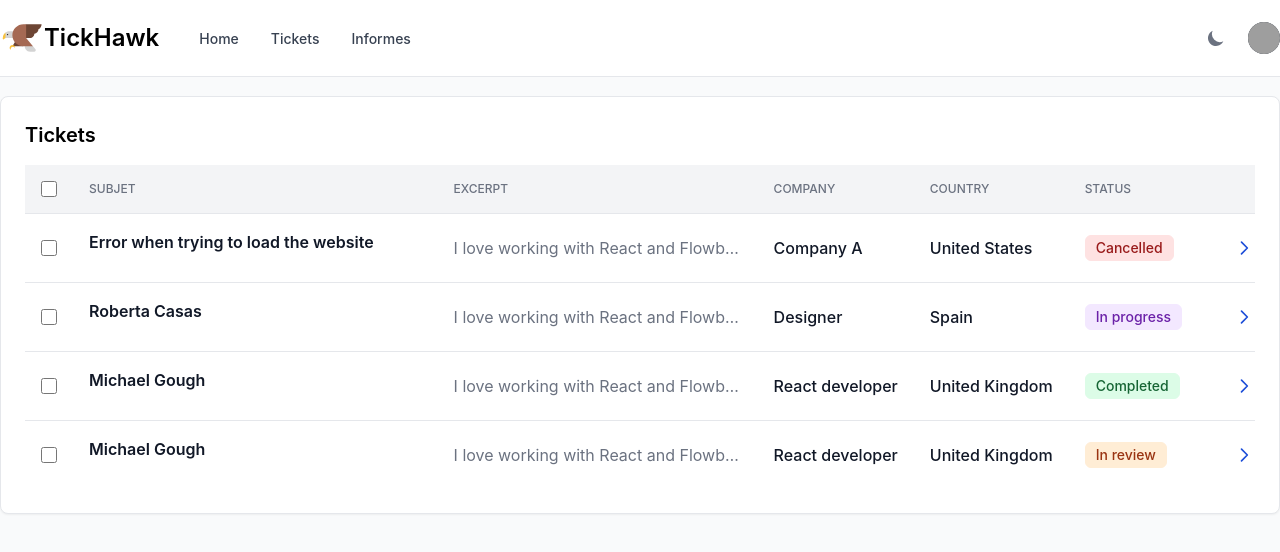
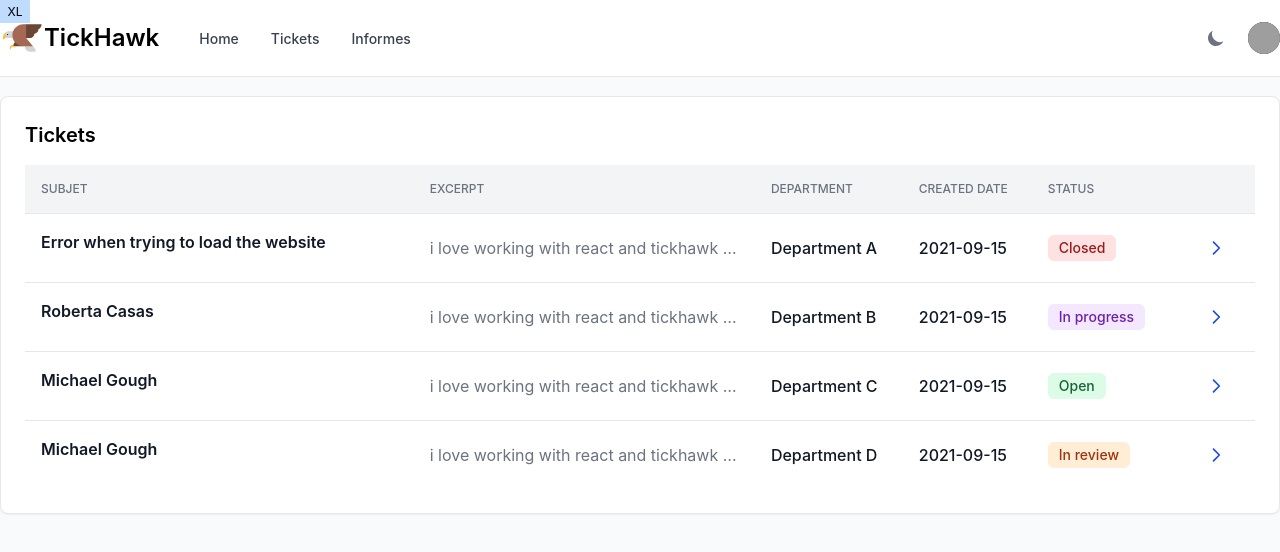
Before and after one commit to weiss-aviam/TickHawk, a React (Create React App) app in the folder app/: page / in a window 1280 px wide. Shown: the top 552 px of the page. Built offline with nearby package versions, Linux system fonts and the light colour scheme; grey boxes are pictures that could not be loaded.

Commit message:
feat: add TwSizeIndicator component for development environment; update tailwind config with custom utilities and enhance home page layout

```diff
--- a/app/src/components/TwSizeIndicator.tsx
+++ b/app/src/components/TwSizeIndicator.tsx
@@ -5,7 +5,7 @@ function TwSizeIndicator() {
 	const isDev = process.env.NODE_ENV === "development";
 
   return isDev ? (
-				<div className="fixed top-0 left-0 z-50 flex w-[30px] items-center justify-center bg-gray-200 py-[2.5px] text-[12px] uppercase text-black sm:bg-red-200 md:bg-yellow-200 lg:bg-green-200 xl:bg-blue-200 2xl:bg-pink-200">
+				<div className="fixed top-0 left-0 z-[100] flex w-[30px] items-center justify-center bg-gray-200 py-[2.5px] text-[12px] uppercase text-black sm:bg-red-200 md:bg-yellow-200 lg:bg-green-200 xl:bg-blue-200 2xl:bg-pink-200">
 					<span className="block sm:hidden">all</span>
 					<span className="hidden sm:block md:hidden">sm</span>
 					<span className="hidden md:block lg:hidden">md</span>
--- a/app/src/components/customer/TicketList.tsx
+++ b/app/src/components/customer/TicketList.tsx
@@ -4,9 +4,9 @@ function StatusBadge ({ status }: { status: string }) {
   let color = ''
   let text = ''
   switch (status) {
-    case 'completed':
+    case 'open':
       color = 'green'
-      text = 'Completed'
+      text = 'Open'
       break
     case 'in-progress':
       color = 'purple'
@@ -16,9 +16,9 @@ function StatusBadge ({ status }: { status: string }) {
       color = 'orange'
       text = 'In review'
       break
-    case 'cancelled':
+    case 'closed':
       color = 'red'
-      text = 'Cancelled'
+      text = 'Closed'
       break
     default:
       color = 'gray'
@@ -39,17 +39,6 @@ function TicketList () {
     <table className='min-w-full divide-y divide-gray-200 table-fixed dark:divide-gray-600'>
       <thead className='bg-gray-100 dark:bg-gray-700'>
         <tr>
-          <th scope='col' className='p-4'>
-            <div className='flex items-center'>
-              <input
-                id='checkbox-all'
-                aria-describedby='checkbox-1'
-                type='checkbox'
-                className='w-4 h-4 border-gray-300 rounded bg-gray-50 focus:ring-3 focus:ring-primary-300 dark:focus:ring-primary-600 dark:ring-offset-gray-800 dark:bg-gray-700 dark:border-gray-600'
-              />
-              <label className='sr-only'>checkbox</label>
-            </div>
-          </th>
           <th
             scope='col'
             className='p-4 text-xs font-medium text-left text-gray-500 uppercase dark:text-gray-400'
@@ -58,21 +47,21 @@ function TicketList () {
           </th>
           <th
             scope='col'
-            className='p-4 text-xs font-medium text-left text-gray-500 uppercase dark:text-gray-400'
+            className='p-4 text-xs font-medium text-left text-gray-500 uppercase dark:text-gray-400 hidden xl:display-revert'
           >
             Excerpt
           </th>
           <th
             scope='col'
-            className='p-4 text-xs font-medium text-left text-gray-500 uppercase dark:text-gray-400'
+            className='p-4 text-xs font-medium text-left text-gray-500 uppercase dark:text-gray-400 hidden lg:display-revert'
           >
-            Company
+            Department
           </th>
           <th
             scope='col'
-            className='p-4 text-xs font-medium text-left text-gray-500 uppercase dark:text-gray-400'
+            className='p-4 text-xs font-medium text-left text-gray-500 uppercase dark:text-gray-400 hidden lg:display-revert'
           >
-            Country
+            Created date
           </th>
           <th
             scope='col'
@@ -88,17 +77,6 @@ function TicketList () {
       </thead>
       <tbody className='bg-white divide-y divide-gray-200 dark:bg-gray-800 dark:divide-gray-700'>
         <tr className='hover:bg-gray-100 dark:hover:bg-gray-700'>
-          <td className='w-4 p-4'>
-            <div className='flex items-center'>
-              <input
-                id='checkbox-1'
-                aria-describedby='checkbox-1'
-                type='checkbox'
-                className='w-4 h-4 border-gray-300 rounded bg-gray-50 focus:ring-3 focus:ring-primary-300 dark:focus:ring-primary-600 dark:ring-offset-gray-800 dark:bg-gray-700 dark:border-gray-600'
-              />
-              <label className='sr-only'>checkbox</label>
-            </div>
-          </td>
           <td className='flex items-center p-4 mr-12 space-x-6 whitespace-nowrap'>
             <div className='text-sm font-normal text-gray-500 dark:text-gray-400'>
               <div className='text-base font-semibold text-gray-900 dark:text-white'>
@@ -106,20 +84,20 @@ function TicketList () {
               </div>
             </div>
           </td>
-          <td className='max-w-sm p-4 overflow-hidden text-base font-normal text-gray-500 truncate xl:max-w-xs dark:text-gray-400'>
-            I love working with React and Flowbites to create efficient and
+          <td className='max-w-sm p-4 overflow-hidden text-base font-normal text-gray-500 truncate xl:max-w-xs dark:text-gray-400 hidden xl:display-revert'>
+            i love working with react and tickhawk  to create efficient and
             user-friendly interfaces. In my spare time, I enjoys baking, hiking,
             and spending time with my family.
           </td>
-          <td className='p-4 text-base font-medium text-gray-900 whitespace-nowrap dark:text-white'>
-            Company A
+          <td className='p-4 text-base font-medium text-gray-900 whitespace-nowrap dark:text-white hidden lg:display-revert'>
+            Department A
           </td>
-          <td className='p-4 text-base font-medium text-gray-900 whitespace-nowrap dark:text-white'>
-            United States
+          <td className='p-4 text-base font-medium text-gray-900 whitespace-nowrap dark:text-white hidden lg:display-revert'>
+            2021-09-15
           </td>
           <td className='p-4 text-base font-normal text-gray-900 whitespace-nowrap dark:text-white'>
             <div className='flex items-center'>
-              <StatusBadge status='cancelled' />
+              <StatusBadge status='closed' />
             </div>
           </td>
           <td className='p-4 whitespace-nowrap'>
@@ -143,17 +121,6 @@ function TicketList () {
         </tr>
 
         <tr className='hover:bg-gray-100 dark:hover:bg-gray-700'>
-          <td className='w-4 p-4'>
-            <div className='flex items-center'>
-              <input
-                id='checkbox-2'
-                aria-describedby='checkbox-1'
-                type='checkbox'
-                className='w-4 h-4 border-gray-300 rounded bg-gray-50 focus:ring-3 focus:ring-primary-300 dark:focus:ring-primary-600 dark:ring-offset-gray-800 dark:bg-gray-700 dark:border-gray-600'
-              />
-              <label className='sr-only'>checkbox</label>
-            </div>
-          </td>
           <td className='flex items-center p-4 mr-12 space-x-6 whitespace-nowrap'>
             <div className='text-sm font-normal text-gray-500 dark:text-gray-400'>
               <div className='text-base font-semibold text-gray-900 dark:text-white'>
@@ -161,16 +128,16 @@ function TicketList () {
               </div>
             </div>
           </td>
-          <td className='max-w-sm p-4 overflow-hidden text-base font-normal text-gray-500 truncate xl:max-w-xs dark:text-gray-400'>
-            I love working with React and Flowbites to create efficient and
+          <td className='max-w-sm p-4 overflow-hidden text-base font-normal text-gray-500 truncate xl:max-w-xs dark:text-gray-400 hidden xl:display-revert'>
+            i love working with react and tickhawk  to create efficient and
             user-friendly interfaces. In my spare time, I enjoys baking, hiking,
             and spending time with my family.
           </td>
-          <td className='p-4 text-base font-medium text-gray-900 whitespace-nowrap dark:text-white'>
-            Designer
+          <td className='p-4 text-base font-medium text-gray-900 whitespace-nowrap dark:text-white hidden lg:display-revert'>
+            Department B
           </td>
-          <td className='p-4 text-base font-medium text-gray-900 whitespace-nowrap dark:text-white'>
-            Spain
+          <td className='p-4 text-base font-medium text-gray-900 whitespace-nowrap dark:text-white hidden lg:display-revert'>
+            2021-09-15
           </td>
           <td className='p-4 text-base font-normal text-gray-900 whitespace-nowrap dark:text-white'>
             <div className='flex items-center'>
@@ -198,17 +165,6 @@ function TicketList () {
         </tr>
 
         <tr className='hover:bg-gray-100 dark:hover:bg-gray-700'>
-          <td className='w-4 p-4'>
-            <div className='flex items-center'>
-              <input
-                id='checkbox-3'
-                aria-describedby='checkbox-1'
-                type='checkbox'
-                className='w-4 h-4 border-gray-300 rounded bg-gray-50 focus:ring-3 focus:ring-primary-300 dark:focus:ring-primary-600 dark:ring-offset-gray-800 dark:bg-gray-700 dark:border-gray-600'
-              />
-              <label className='sr-only'>checkbox</label>
-            </div>
-          </td>
           <td className='flex items-center p-4 mr-12 space-x-6 whitespace-nowrap'>
             <div className='text-sm font-normal text-gray-500 dark:text-gray-400'>
               <div className='text-base font-semibold text-gray-900 dark:text-white'>
@@ -216,20 +172,20 @@ function TicketList () {
               </div>
             </div>
           </td>
-          <td className='max-w-sm p-4 overflow-hidden text-base font-normal text-gray-500 truncate xl:max-w-xs dark:text-gray-400'>
-            I love working with React and Flowbites to create efficient and
+          <td className='max-w-sm p-4 overflow-hidden text-base font-normal text-gray-500 truncate xl:max-w-xs dark:text-gray-400 hidden xl:display-revert'>
+            i love working with react and tickhawk  to create efficient and
             user-friendly interfaces. In my spare time, I enjoys baking, hiking,
             and spending time with my family.
           </td>
-          <td className='p-4 text-base font-medium text-gray-900 whitespace-nowrap dark:text-white'>
-            React developer
+          <td className='p-4 text-base font-medium text-gray-900 whitespace-nowrap dark:text-white hidden lg:display-revert'>
+            Department C
           </td>
-          <td className='p-4 text-base font-medium text-gray-900 whitespace-nowrap dark:text-white'>
-            United Kingdom
+          <td className='p-4 text-base font-medium text-gray-900 whitespace-nowrap dark:text-white hidden lg:display-revert'>
+            2021-09-15
           </td>
           <td className='p-4 text-base font-normal text-gray-900 whitespace-nowrap dark:text-white'>
             <div className='flex items-center'>
-              <StatusBadge status='completed' />
+              <StatusBadge status='open' />
             </div>
           </td>
           <td className='p-4 space-x-2 whitespace-nowrap'>
@@ -253,17 +209,6 @@ function TicketList () {
         </tr>
 
         <tr className='hover:bg-gray-100 dark:hover:bg-gray-700'>
-          <td className='w-4 p-4'>
-            <div className='flex items-center'>
-              <input
-                id='checkbox-3'
-                aria-describedby='checkbox-1'
-                type='checkbox'
-                className='w-4 h-4 border-gray-300 rounded bg-gray-50 focus:ring-3 focus:ring-primary-300 dark:focus:ring-primary-600 dark:ring-offset-gray-800 dark:bg-gray-700 dark:border-gray-600'
-              />
-              <label className='sr-only'>checkbox</label>
-            </div>
-          </td>
           <td className='flex items-center p-4 mr-12 space-x-6 whitespace-nowrap'>
             <div className='text-sm font-normal text-gray-500 dark:text-gray-400'>
               <div className='text-base font-semibold text-gray-900 dark:text-white'>
@@ -271,16 +216,16 @@ function TicketList () {
               </div>
             </div>
           </td>
-          <td className='max-w-sm p-4 overflow-hidden text-base font-normal text-gray-500 truncate xl:max-w-xs dark:text-gray-400'>
-            I love working with React and Flowbites to create efficient and
+          <td className='max-w-sm p-4 overflow-hidden text-base font-normal text-gray-500 truncate xl:max-w-xs dark:text-gray-400 hidden xl:display-revert'>
+            i love working with react and tickhawk  to create efficient and
             user-friendly interfaces. In my spare time, I enjoys baking, hiking,
             and spending time with my family.
           </td>
-          <td className='p-4 text-base font-medium text-gray-900 whitespace-nowrap dark:text-white'>
-            React developer
+          <td className='p-4 text-base font-medium text-gray-900 whitespace-nowrap dark:text-white hidden lg:display-revert'>
+            Department D
           </td>
-          <td className='p-4 text-base font-medium text-gray-900 whitespace-nowrap dark:text-white'>
-            United Kingdom
+          <td className='p-4 text-base font-medium text-gray-900 whitespace-nowrap dark:text-white hidden lg:display-revert'>
+            2021-09-15
           </td>
           <td className='p-4 text-base font-normal text-gray-900 whitespace-nowrap dark:text-white'>
             <div className='flex items-center'>
--- a/app/src/index.tsx
+++ b/app/src/index.tsx
@@ -4,6 +4,7 @@ import { BrowserRouter } from "react-router-dom";
 
 import "./index.css";
 import App from "./App";
+import TwSizeIndicator from "components/TwSizeIndicator";
 
 ReactDOM.createRoot(document.getElementById("root") as any).render(
   <React.StrictMode>
--- a/app/src/pages/customer/home.tsx
+++ b/app/src/pages/customer/home.tsx
@@ -7,7 +7,7 @@ function Home () {
     <div>
       <Header />
       <div className='bg-gray-50 dark:bg-gray-900 min-h-screen'>
-        <div className='container px-4 pt-20 mx-auto md:pt-24 lg:px-0 dark:bg-gray-900'>
+        <div className='container px-4 pt-20 mx-auto sm:pt-24 md:pt-24 lg:px-0 dark:bg-gray-900'>
           <div className='p-4 mb-4 bg-white border border-gray-200 rounded-lg shadow-sm 2xl:col-span-2 dark:border-gray-700 sm:p-6 dark:bg-gray-800'>
             <h3 className='mb-4 text-xl font-semibold dark:text-white'>
               Tickets
```
Also changed, not shown: app/tailwind.config.js (+11 -1 lines).
